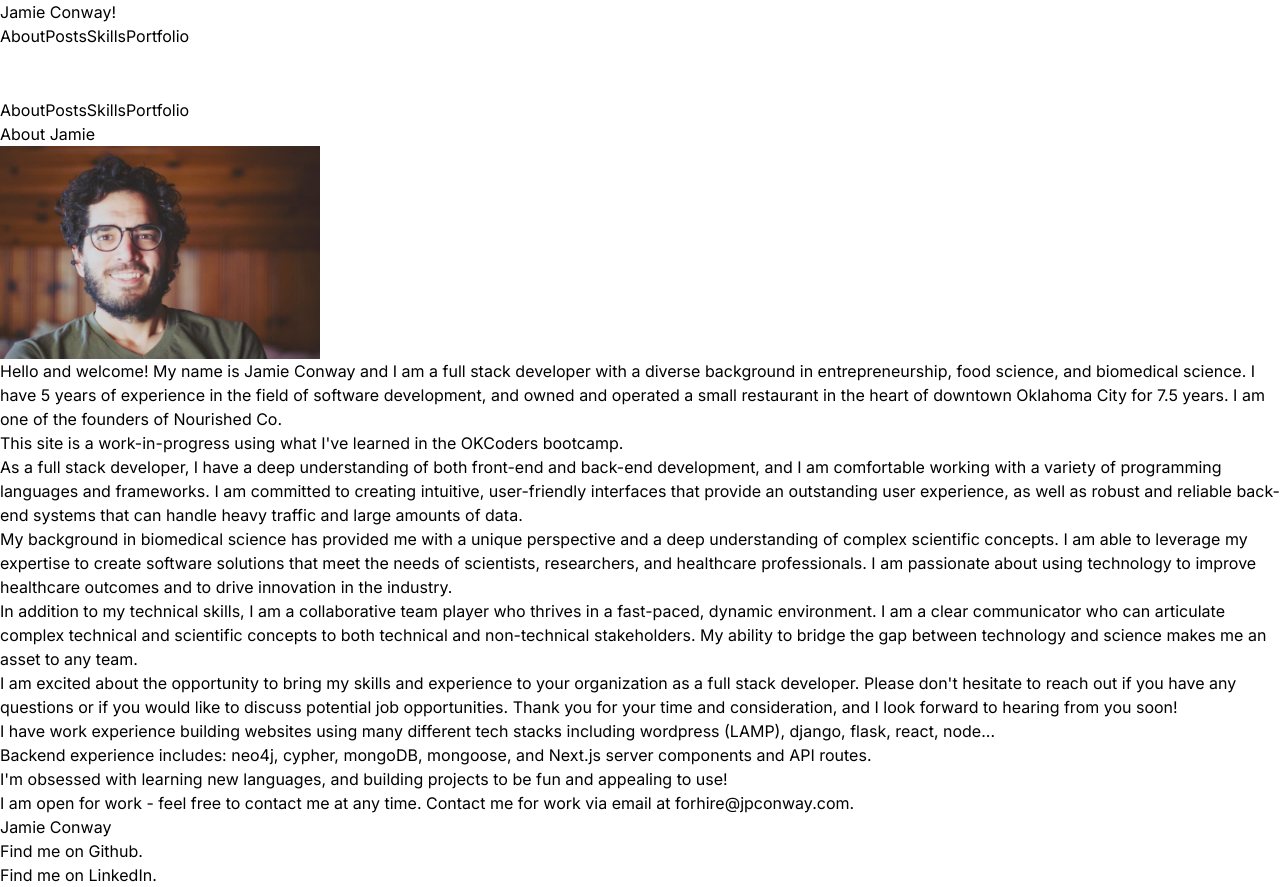
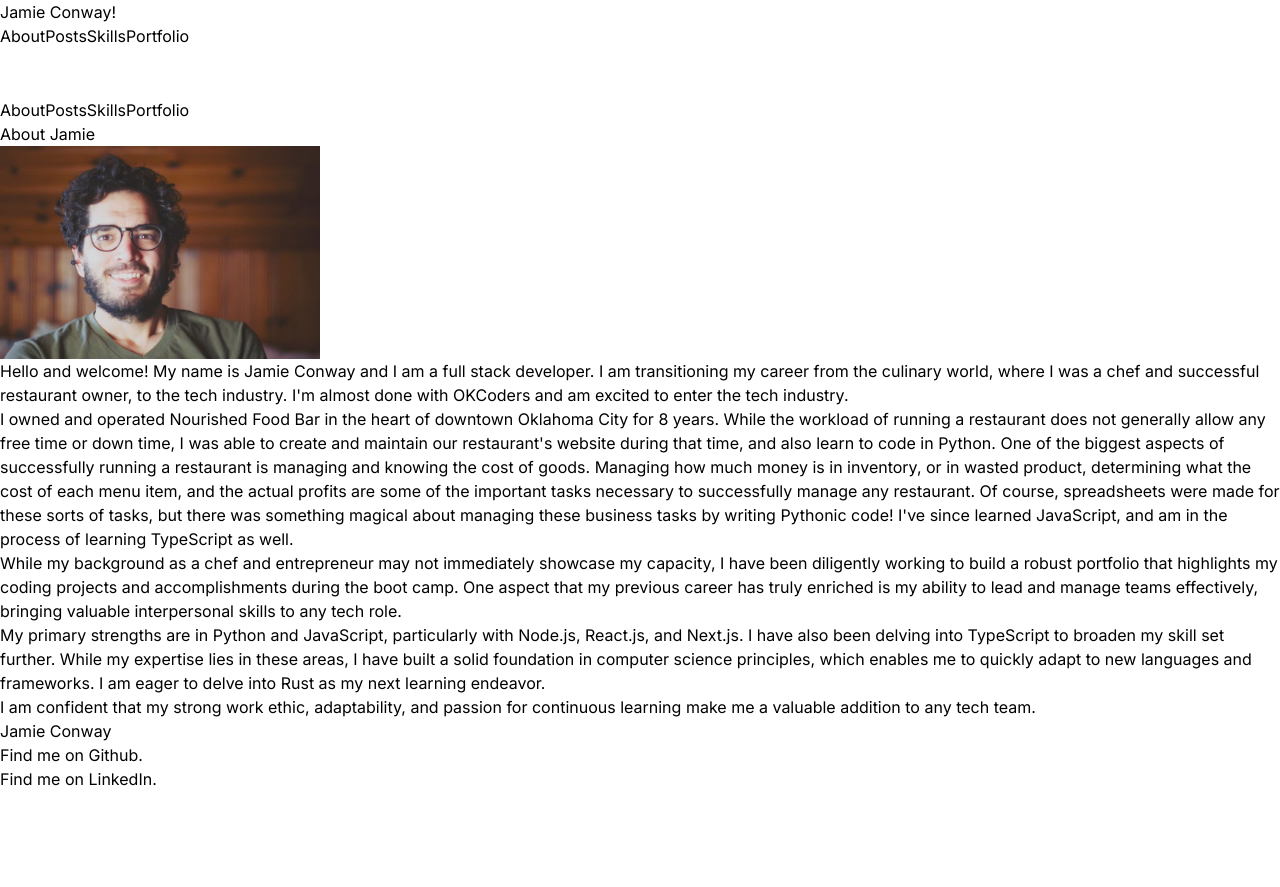
Before and after one commit to jamie-c/jpconway, a Next.js app: page /about in a window 1280 px wide. After the commit the page ends 800 px from the top, so only its background shows below. Built offline with nearby package versions, Linux system fonts and the light colour scheme.

Commit message:
update about page

```diff
--- a/src/app/(pages)/about/page.tsx
+++ b/src/app/(pages)/about/page.tsx
@@ -7,8 +7,7 @@ const About = () => {
             <HeadingOne title='About Jamie'/>
             <section id="jamie">
 	            <div
-                    className="w-full sm:w-80 md:w-80 rotate-0 sm:rotate-2 relative float-none sm:float-right mb-8 sm:ml-11"
-                >
+                    className="w-full sm:w-80 md:w-80 rotate-0 sm:rotate-2 relative float-none sm:float-right mb-8 sm:ml-11">
                     <Image
                         className="rounded-md w-full"
                         src="/images/jamie-conway.jpg"
@@ -17,17 +16,12 @@ const About = () => {
                         alt="Photo of Jamie Conway"
                     />
                 </div>
-                <div className="text-justify text-lg">
-	                <p>Hello and welcome! My name is Jamie Conway and I am a full stack developer with a diverse background in entrepreneurship, food science, and  biomedical science. I have 5 years of experience in the field of software development, and owned and operated a small restaurant in the heart of downtown Oklahoma City for 7.5 years. I am one of the founders of <a href="https://www.nourishedfood.co" target="_blank">Nourished Co</a>.</p>
-                    <p id="okcoders">This site is a work-in-progress using what I&apos;ve learned in the <a href="https://www.okcoders.com/" target="_blank">OKCoders</a> bootcamp.</p>
-                    <p>As a full stack developer, I have a deep understanding of both front-end and back-end development, and I am comfortable working with a variety of programming languages and frameworks. I am committed to creating intuitive, user-friendly interfaces that provide an outstanding user experience, as well as robust and reliable back-end systems that can handle heavy traffic and large amounts of data.</p>
-                    <p id="background">My background in biomedical science has provided me with a unique perspective and a deep understanding of complex scientific concepts. I am able to leverage my expertise to create software solutions that meet the needs of scientists, researchers, and healthcare professionals. I am passionate about using technology to improve healthcare outcomes and to drive innovation in the industry.</p>
-                    <p>In addition to my technical skills, I am a collaborative team player who thrives in a fast-paced, dynamic environment. I am a clear communicator who can articulate complex technical and scientific concepts to both technical and non-technical stakeholders. My ability to bridge the gap between technology and science makes me an asset to any team.</p>
-                    <p>I am excited about the opportunity to bring my skills and experience to your organization as a full stack developer. Please don&apos;t hesitate to reach out if you have any questions or if you would like to discuss potential job opportunities. Thank you for your time and consideration, and I look forward to hearing from you soon!</p>
-                    <p>I have work experience building websites using many different tech stacks including wordpress (LAMP), django, flask, react, node...</p>
-                    <p id="backend">Backend experience includes: neo4j, cypher, mongoDB, mongoose, and Next.js server components and API routes.</p>
-                    <p>I&apos;m obsessed with learning new languages, and building projects to be fun and appealing to use!</p>
-                    <p id="for-hire">I am  open for  work - feel free to contact me at any time. Contact me for work via email at forhire@jpconway.com.</p>
+                <div className="text-justify text-lg space-y-4">
+                    <p>Hello and welcome! My name is Jamie Conway and I am a full stack developer. I am transitioning my career from the culinary world, where I was a chef and successful restaurant owner, to the tech industry. I'm almost done with OKCoders and am excited to enter the tech industry.</p>
+                    <p>I owned and operated Nourished Food Bar in the heart of downtown Oklahoma City for 8 years. While the workload of running a restaurant does not generally allow any free time or down time, I was able to create and maintain our restaurant's website during that time, and also learn to code in Python. One of the biggest aspects of successfully running a restaurant is managing and knowing the cost of goods. Managing how much money is in inventory, or in wasted product, determining what the cost of each menu item, and the actual profits are some of the important tasks necessary to successfully manage any restaurant. Of course, spreadsheets were made for these sorts of tasks, but there was something magical about managing these business tasks by writing Pythonic code! I've since learned JavaScript, and am in the process of learning TypeScript as well. </p>
+                    <p>While my background as a chef and entrepreneur may not immediately showcase my capacity, I have been diligently working to build a robust portfolio that highlights my coding projects and accomplishments during the boot camp. One aspect that my previous career has truly enriched is my ability to lead and manage teams effectively, bringing valuable interpersonal skills to any tech role.</p>
+                    <p>My primary strengths are in Python and JavaScript, particularly with Node.js, React.js, and Next.js. I have also been delving into TypeScript to broaden my skill set further. While my expertise lies in these areas, I have built a solid foundation in computer science principles, which enables me to quickly adapt to new languages and frameworks. I am eager to delve into Rust as my next learning endeavor.</p>
+                    <p>I am confident that my strong work ethic, adaptability, and passion for continuous learning make me a valuable addition to any tech team. </p>
                 </div>
         </section>
         </div>
```
